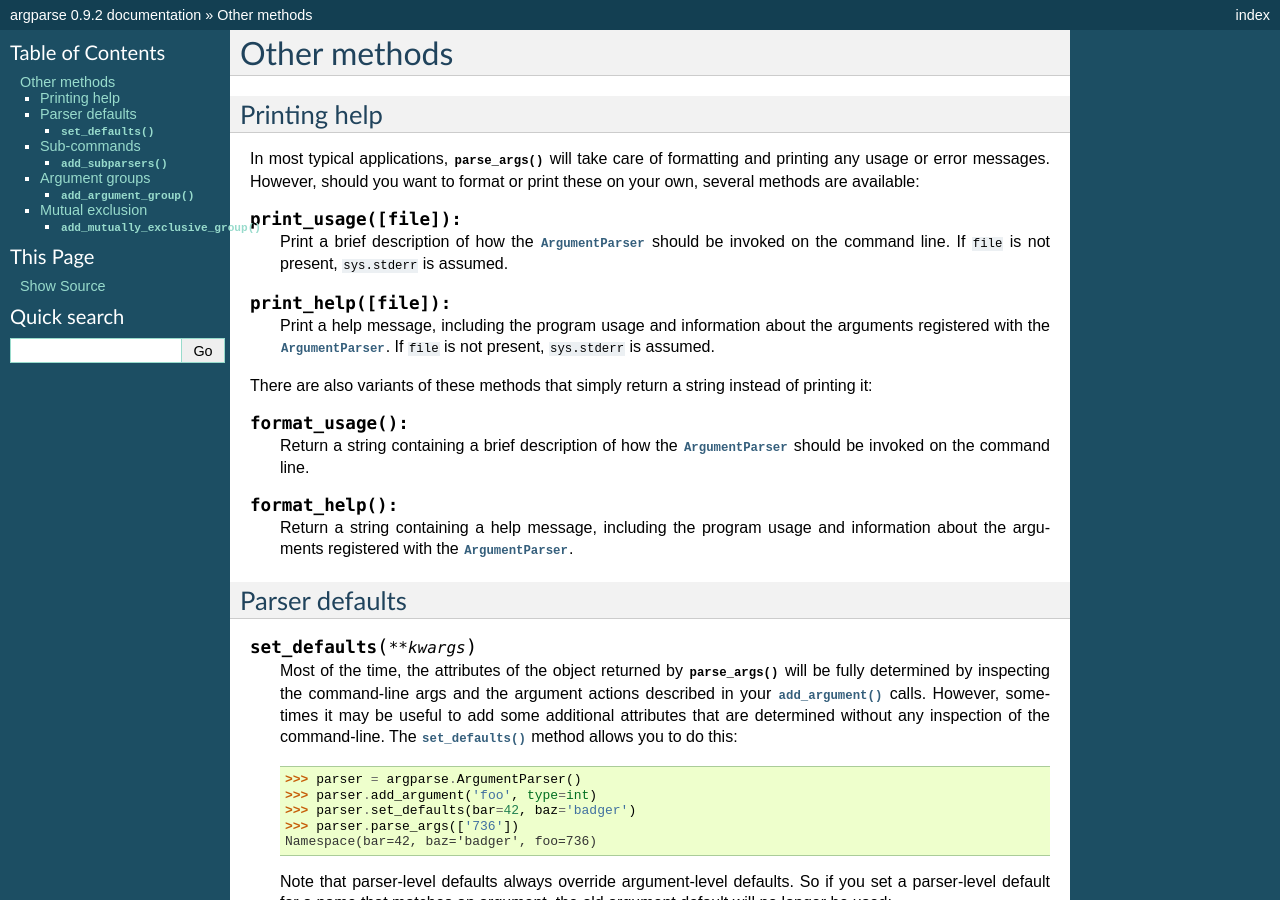
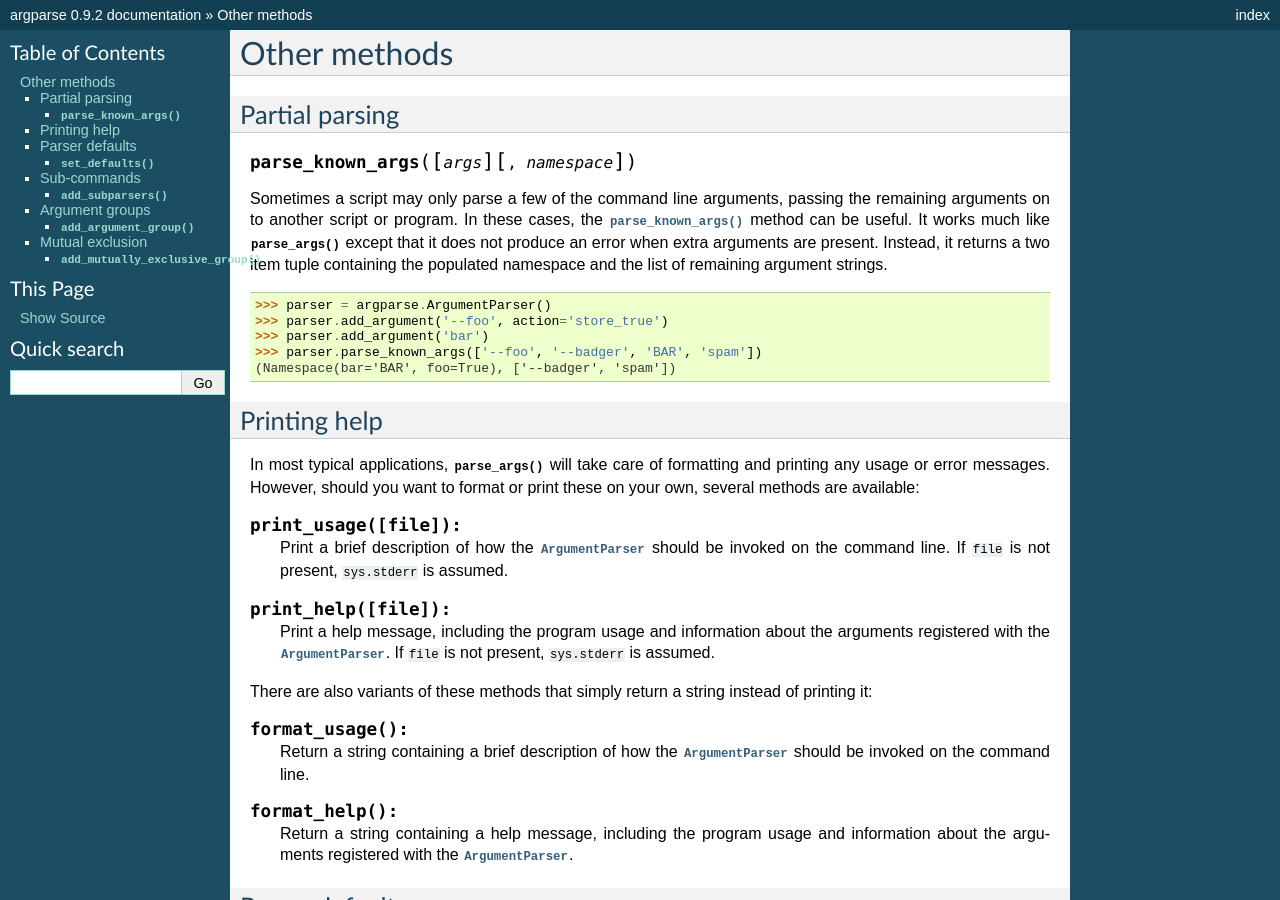
Before and after one commit to ThomasWaldmann/argparse, a Sphinx documentation site: the page built from doc/source/other-methods.rst, in a window 1280 px wide and 900 px high. Built offline with Sphinx 7.4.7, drawn with Linux system fonts in a browser that asks for light colours; pages that are not in the unit, such as notebooks, are missing from menus.

Commit message:
Document parse_known_args.

```diff
--- a/doc/source/other-methods.rst
+++ b/doc/source/other-methods.rst
@@ -1,5 +1,23 @@
 Other methods
 =============
+
+Partial parsing
+---------------
+
+.. method:: parse_known_args([args], [namespace])
+
+Sometimes a script may only parse a few of the command line arguments, passing the remaining arguments on to another script or program.
+In these cases, the :meth:`parse_known_args` method can be useful.
+It works much like :meth:`parse_args` except that it does not produce an error when extra arguments are present.
+Instead, it returns a two item tuple containing the populated namespace and the list of remaining argument strings.
+::
+
+  >>> parser = argparse.ArgumentParser()
+  >>> parser.add_argument('--foo', action='store_true')
+  >>> parser.add_argument('bar')
+  >>> parser.parse_known_args(['--foo', '--badger', 'BAR', 'spam'])
+  (Namespace(bar='BAR', foo=True), ['--badger', 'spam'])
+
 
 Printing help
 -------------
```
